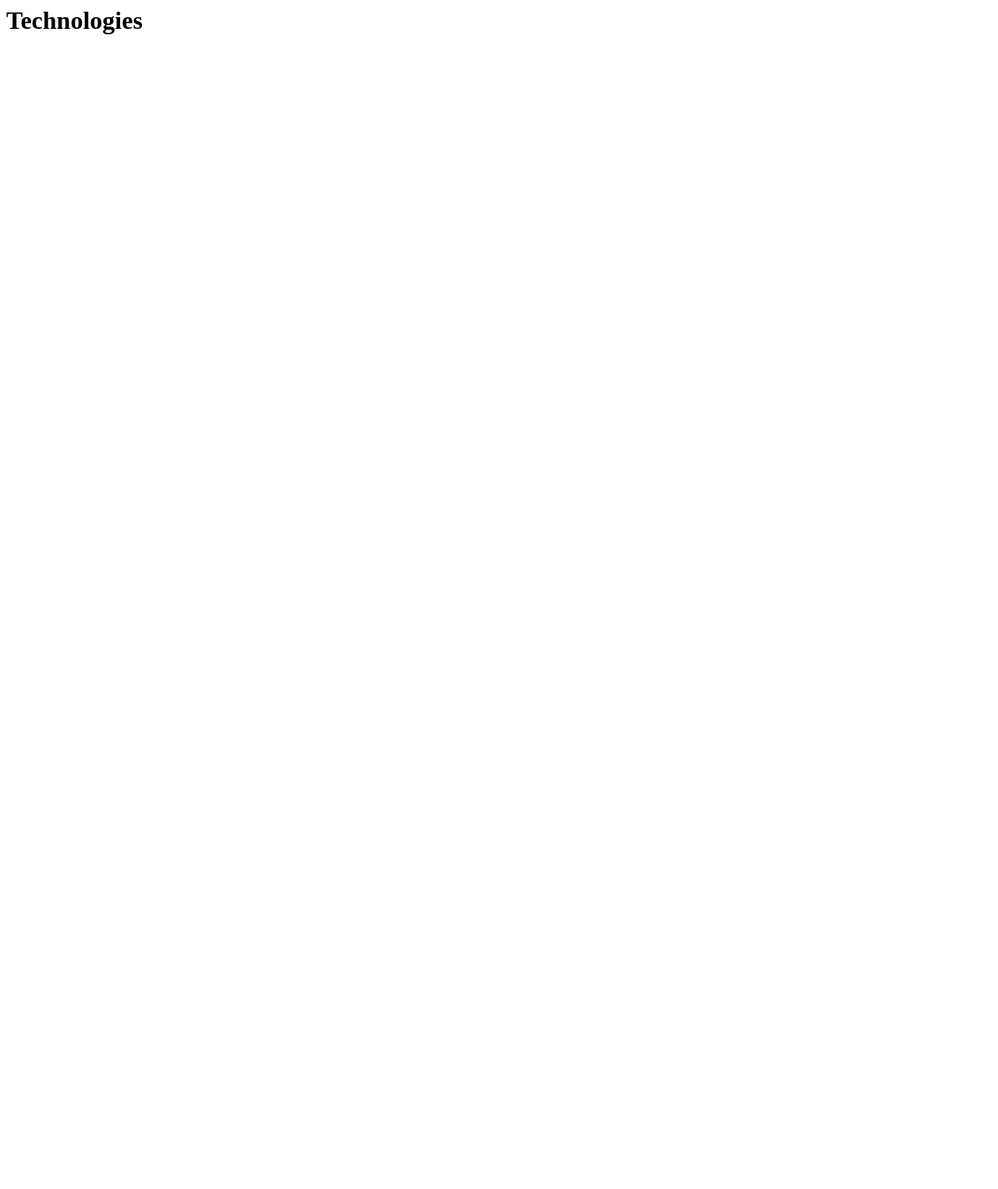
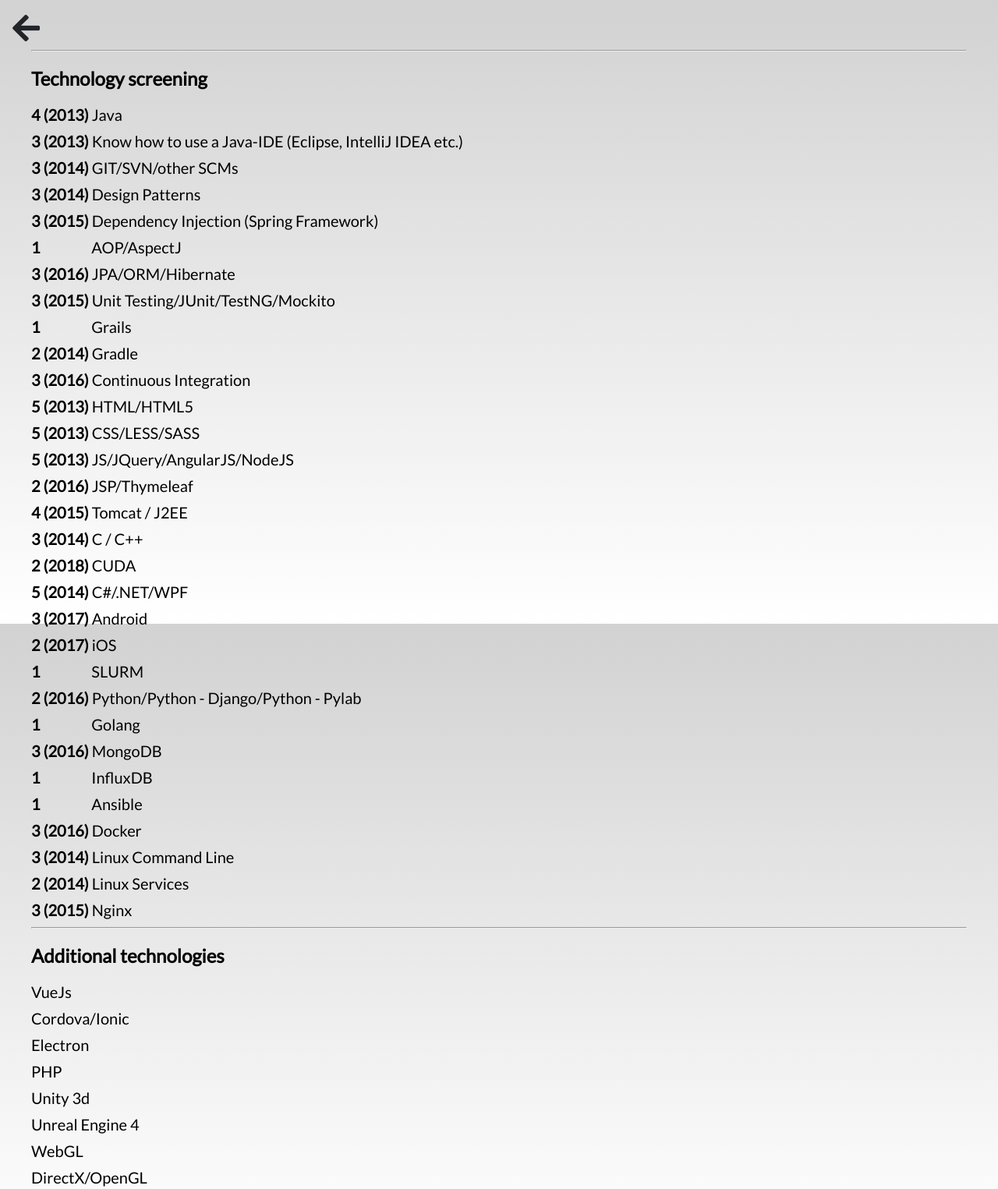
Before and after one commit to breinsp/breinsp.github.io, a plain HTML site: page technologies.html in a window 1280 px wide. Shown: the whole page at 78% size. Before the commit the page ends 800 px from the top, so only its background shows below. Drawn offline with Linux system fonts and the light colour scheme.

Commit message:
updated index, projects & technologies

```diff
--- a/css/global.css
+++ b/css/global.css
@@ -3,6 +3,22 @@
     background: linear-gradient(0deg, rgba(255, 255, 255, 1) 0%, rgba(210, 210, 210, 1) 100%);
     background-attachment: fixed;
     font-family: 'Lato', sans-serif;
+    vertical-align: top;
+    margin: 0;
+}
+
+a {
+    text-decoration: none;
+}
+
+.headline {
+    width: 100%;
+    padding: 5px 0px;
+    background-color: #739bc6;
+    border-bottom: 4px solid #111111;
+    color: white;
+    font-size: 30px;
+    cursor: pointer;
 }
 
 .wrapper {
@@ -11,7 +27,7 @@
     min-height: 1200px;
 }
 
-.project{
+.project {
     margin-bottom: 6rem;
 }
 
@@ -55,14 +71,24 @@
     font-size: 80px;
     color: 0;
     text-shadow: -2px 0 white, 0 2px white, 2px 0 white, 0 -2px white;
+    cursor: pointer;
 }
 
-.project-image:hover+.image-zoom {
+.project-image:hover+.image-zoom, .image-zoom:hover {
     opacity: .7 !important;
 }
 
-.description{
+.description {
     font-size: 22px;
     text-align: justify;
     width: 100%;
 }
+
+.home-button {
+    position: fixed;
+    top: 1rem;
+    left: 1rem;
+    font-size: 40px;
+    color: #212529;
+    cursor: pointer;
+}
--- /dev/null
+++ b/css/index.css
@@ -0,0 +1,15 @@
+.image-button{
+    width: 100%;
+    display: inline-block;
+    margin: 0;
+}
+
+.image-button>img{
+    width: 90%;
+    height: auto;
+    margin: 1rem 10%;
+}
+
+.wrapper{
+    padding: 0;
+}
--- /dev/null
+++ b/css/technologies.css
@@ -0,0 +1,12 @@
+.ranking{
+    font-weight: bold;
+}
+.spacing{
+    width: 58px;
+    height: 1px;
+    display: inline-block;
+}
+.tech-entry{
+    margin: 10px 0;
+    font-size: 20px;
+}
--- a/js/script.js
+++ b/js/script.js
@@ -2,11 +2,13 @@
     var el = document.getElementById("img-modal");
     el.style.display = "block";
     el.addEventListener("click", () => el.style.display = "none");
-    el.innerHTML = "<img src='"+src+"' style='width:100%;'/>";
+    //el.innerHTML = "<div id='img-modal-wrap' style='background-image: url('"+src+"')'></div>";
+    el.innerHTML = `<div id="img-modal-wrap" style="background-image: url('${src}')"></div`;
+    //<img src='"+src+"' style='width:100%;'/>
 }
 
 window.onload = function () {
-    var images = document.getElementsByTagName("img");
+    var images = document.getElementsByClassName("project-image");
     for (let i = 0; i < images.length; i++) {
         const img = images[i];
         img.addEventListener("click", () => imageClick(img.src));
--- a/technologies.html
+++ b/technologies.html
@@ -1 +1,64 @@
-<h1>Technologies</h1>
+<head>
+    <meta charset="utf-8">
+
+    <title>Technologies</title>
+    <meta name="description" content="Technologies">
+    <meta name="author" content="Bernhard Reinsprecht">
+    <link rel="shortcut icon" type="image/png" href="res/icon.png" />
+    <link rel="stylesheet" href="css/global.css?v=1.0">
+    <link rel="stylesheet" href="css/technologies.css">
+    <link href="https://fonts.googleapis.com/css?family=Lato" rel="stylesheet">
+    <link rel="stylesheet" href="https://use.fontawesome.com/releases/v5.8.1/css/all.css" integrity="sha384-50oBUHEmvpQ+1lW4y57PTFmhCaXp0ML5d60M1M7uH2+nqUivzIebhndOJK28anvf"
+        crossorigin="anonymous">
+</head>
+
+<body>
+    <a href="index.html" class="fas fa-arrow-left home-button"></a>
+    <div class="wrapper">
+        <div id="tech">
+            <hr/>
+            <h2>Technology screening</h2>
+            <p class="tech-entry"><span class="ranking">4 (2013) </span>Java</p>
+            <p class="tech-entry"><span class="ranking">3 (2013) </span>Know how to use a Java-IDE (Eclipse, IntelliJ IDEA etc.)</p>
+            <p class="tech-entry"><span class="ranking">3 (2014) </span>GIT/SVN/other SCMs</p>
+            <p class="tech-entry"><span class="ranking">3 (2014) </span>Design Patterns</p>
+            <p class="tech-entry"><span class="ranking">3 (2015) </span>Dependency Injection (Spring Framework)</p>
+            <p class="tech-entry"><span class="ranking">1 <span class="spacing"></span> </span>AOP/AspectJ</p>
+            <p class="tech-entry"><span class="ranking">3 (2016) </span>JPA/ORM/Hibernate</p>
+            <p class="tech-entry"><span class="ranking">3 (2015) </span>Unit Testing/JUnit/TestNG/Mockito</p>
+            <p class="tech-entry"><span class="ranking">1 <span class="spacing"></span> </span>Grails</p>
+            <p class="tech-entry"><span class="ranking">2 (2014) </span>Gradle</p>
+            <p class="tech-entry"><span class="ranking">3 (2016) </span>Continuous Integration</p>
+            <p class="tech-entry"><span class="ranking">5 (2013) </span>HTML/HTML5</p>
+            <p class="tech-entry"><span class="ranking">5 (2013) </span>CSS/LESS/SASS</p>
+            <p class="tech-entry"><span class="ranking">5 (2013) </span>JS/JQuery/AngularJS/NodeJS</p>
+            <p class="tech-entry"><span class="ranking">2 (2016) </span>JSP/Thymeleaf</p>
+            <p class="tech-entry"><span class="ranking">4 (2015) </span>Tomcat / J2EE</p>
+            <p class="tech-entry"><span class="ranking">3 (2014) </span>C / C++</p>
+            <p class="tech-entry"><span class="ranking">2 (2018) </span>CUDA</p>
+            <p class="tech-entry"><span class="ranking">5 (2014) </span>C#/.NET/WPF</p>
+            <p class="tech-entry"><span class="ranking">3 (2017) </span>Android</p>
+            <p class="tech-entry"><span class="ranking">2 (2017) </span>iOS</p>
+            <p class="tech-entry"><span class="ranking">1 <span class="spacing"></span> </span>SLURM</p>
+            <p class="tech-entry"><span class="ranking">2 (2016) </span>Python/Python - Django/Python - Pylab</p>
+            <p class="tech-entry"><span class="ranking">1 <span class="spacing"></span> </span>Golang</p>
+            <p class="tech-entry"><span class="ranking">3 (2016) </span>MongoDB</p>
+            <p class="tech-entry"><span class="ranking">1 <span class="spacing"></span> </span>InfluxDB</p>
+            <p class="tech-entry"><span class="ranking">1 <span class="spacing"></span> </span>Ansible</p>
+            <p class="tech-entry"><span class="ranking">3 (2016) </span>Docker</p>
+            <p class="tech-entry"><span class="ranking">3 (2014) </span>Linux Command Line</p>
+            <p class="tech-entry"><span class="ranking">2 (2014) </span>Linux Services</p>
+            <p class="tech-entry"><span class="ranking">3 (2015) </span>Nginx</p>
+            <hr/>
+            <h2>Additional technologies</h2>
+            <p class="tech-entry">VueJs</p>
+            <p class="tech-entry">Cordova/Ionic</p>
+            <p class="tech-entry">Electron</p>
+            <p class="tech-entry">PHP</p>
+            <p class="tech-entry">Unity 3d</p>
+            <p class="tech-entry">Unreal Engine 4</p>
+            <p class="tech-entry">WebGL</p>
+            <p class="tech-entry">DirectX/OpenGL</p>
+        </div>
+    </div>
+</body>
```
Also changed, not shown: css/projects.css (added, +20 -0 lines), css/style.css (deleted, +0 -14 lines), index.html (+26 -2 lines), projects.html (+5 -4 lines), res/exohunter/HGANrTi.jpg (added), res/projects.png (added), res/technologies.png (added).
